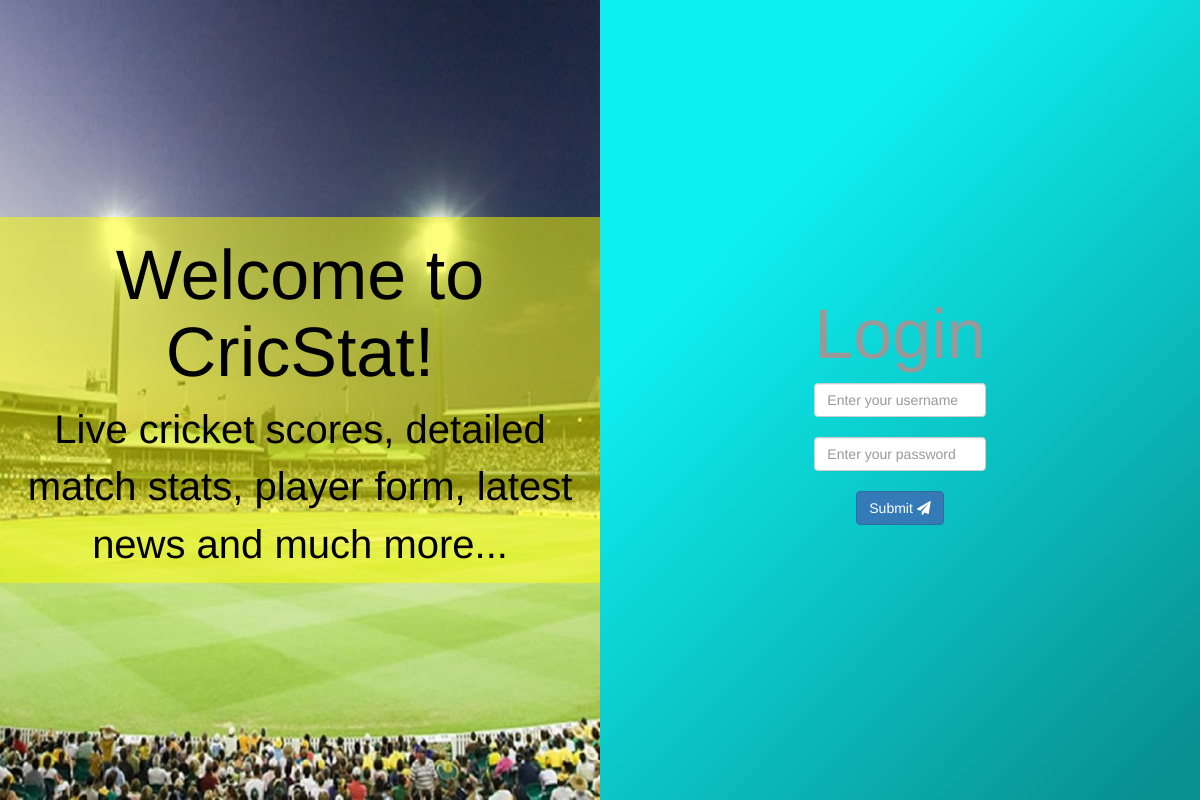
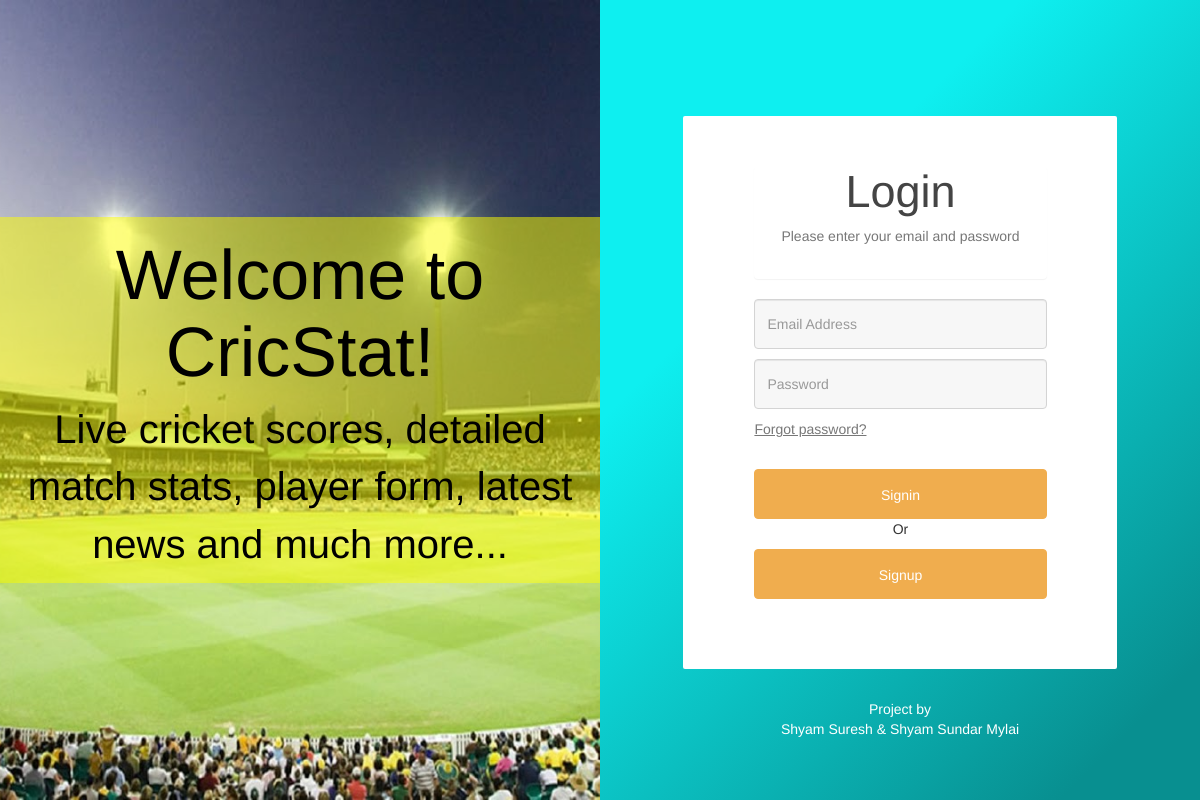
Before and after one commit to shyam2520/CricStat, an Electron app: page frontend/login.html in a window 1200 px wide. Drawn offline with nearby package versions, Linux system fonts and the light colour scheme; some packages are replaced by stand-ins of ours; a script that the page names is missing.

Commit message:
Link the login and the reg page

```diff
--- a/frontend/index.css
+++ /dev/null
@@ -1,65 +0,0 @@
-.login-page{
-    text-align: center;
-}
-
-header{
-    height: 200px;
-    width: 100%;
-    background-color: grey;
-    padding: 30px;
-}
-
-footer{
-    height: 100px;
-    width: auto;
-    background-color: blue;
-}
-
-.split{
-    height: 100%;
-    width: 50%;
-    position: fixed;
-    z-index: 1;
-    top: 0;
-    overflow-x: hidden;
-}
-
-.home{
-    height: 40%;
-    vertical-align: middle;
-    background-image: url('../images/home.jpg');
-    background-position: center;
-    background-repeat: no-repeat;
-    background-size: cover;
-    display: flex;
-    justify-content: center;
-}
-
-.login{
-    height: 60%;
-    background-image: -webkit-linear-gradient(135deg, #0eeff0 30%, #088f90 90%);
-    background-image: linear-gradient(135deg, #0eeff0 30%, #088f90 90%);
-    display: flex;
-    justify-content: center;
-    align-items: center;
-    /*border: 3px solid #f1f1f1;
-    /*margin: 150px 0px 50px 0px;
-    height: 500px;*/
-}
-
-.textArea{
-    background-color:rgba(255,255,0,0.5);
-    color:black;
-    display: flex;
-    flex-direction: column;
-    align-self: center;
-    justify-content: flex-start;
-}
-
-.wrapper{
-    background-image: -webkit-linear-gradient(135deg, #0eeff0 30%, #088f90 90%);
-    background-image: linear-gradient(135deg, #0eeff0 30%, #088f90 90%);
-    z-index: 3;
-    padding: 300px;
-    color: #999;
-}
--- a/frontend/login.css
+++ b/frontend/login.css
@@ -63,3 +63,57 @@ footer{
     padding: 300px;
     color: #999;
 }
+
+body#LoginForm{ background-image:url("https://hdwallsource.com/img/2014/9/blur-26347-27038-hd-wallpapers.jpg"); background-repeat:no-repeat; background-position:center; background-size:cover; padding:10px;}
+
+.form-heading { color:#fff; font-size:23px;}
+.panel h2{ color:#444444; font-size:18px; margin:0 0 8px 0;}
+.panel p { color:#777777; font-size:14px; margin-bottom:30px; line-height:24px;}
+.login-form .form-control {
+  background: #f7f7f7 none repeat scroll 0 0;
+  border: 1px solid #d4d4d4;
+  border-radius: 4px;
+  font-size: 14px;
+  height: 50px;
+  line-height: 50px;
+}
+.main-div {
+  background: #ffffff none repeat scroll 0 0;
+  border-radius: 2px;
+  margin: 10px auto 30px;
+  max-width: 38%;
+  padding: 50px 70px 70px 71px;
+}
+
+.login-form .form-group {
+  margin-bottom:10px;
+}
+.login-form{ text-align:center;}
+.forgot a {
+  color: #777777;
+  font-size: 14px;
+  text-decoration: underline;
+}
+.login-form  .btn.btn-primary {
+  background: #f0ad4e none repeat scroll 0 0;
+  border-color: #f0ad4e;
+  color: #ffffff;
+  font-size: 14px;
+  width: 100%;
+  height: 50px;
+  line-height: 50px;
+  padding: 0;
+}
+.forgot {
+  text-align: left; margin-bottom:30px;
+}
+.botto-text {
+  color: #ffffff;
+  font-size: 14px;
+  margin: auto;
+}
+.login-form .btn.btn-primary.reset {
+  background: #ff9900 none repeat scroll 0 0;
+}
+.back { text-align: left; margin-top:10px;}
+.back a {color: #444444; font-size: 13px;text-decoration: none;}
--- a/frontend/login.html
+++ b/frontend/login.html
@@ -19,16 +19,39 @@
     </div>
 
     <div class="split right">
-      <div class="wrapper">
-        <div class="block">
-          <center><h1><span style="font-size:70px;position:relative;top:0;">Login</span></h1></center>
-          <form action="">
-            <input type="text" placeholder="Enter your username" class="form-control" required/><br/>
-            <input type="password" placeholder="Enter your password" class="form-control" required/><br/>
-            <center><button type="submit" class="btn btn-primary">Submit <i class="fa fa-paper-plane"></i></button><br/></center>
-          </form>
+      <div id="login-form">
+        <div class="container">
+          <h1 class="form-heading">login Form</h1>
+          <div class="login-form">
+            <div class="main-div">
+                <div class="panel">
+                  <h2 style="align:center;font-size:45px">Login</h2>
+                  <p>Please enter your email and password</p>
+                </div>
+                <form id="Login">
+                  <div class="form-group">
+                    <input type="email" class="form-control" id="inputEmail" placeholder="Email Address">
+                  </div>
+                  <div class="form-group">
+                    <input type="password" class="form-control" id="inputPassword" placeholder="Password">
+                  </div>
+                  <div class="forgot">
+                    <a href="reset.html">Forgot password?</a>
+                  </div>
+                  <button type="submit" class="btn btn-primary">Signin</button><br/>
+                  <center><p>Or</p></center>
+                  <button id="reg" onclick="window.location.href='/registration'" class="btn btn-primary">Signup</button>
+                </form>
+            </div>
+            <p class="botto-text"> Project by <br/>Shyam Suresh & Shyam Sundar Mylai</p>
+          </div>
         </div>
       </div>
     </div>
+    <script type="text/javascript">
+      document.getElementById("reg").onclick = function(){
+        location.href = "www.youtube.com";
+      }
+    </script>
   </body>
 </html>
```
Also changed, not shown: frontend/index.htm (deleted, +0 -34 lines), frontend/samp.html (deleted, +0 -13 lines).
